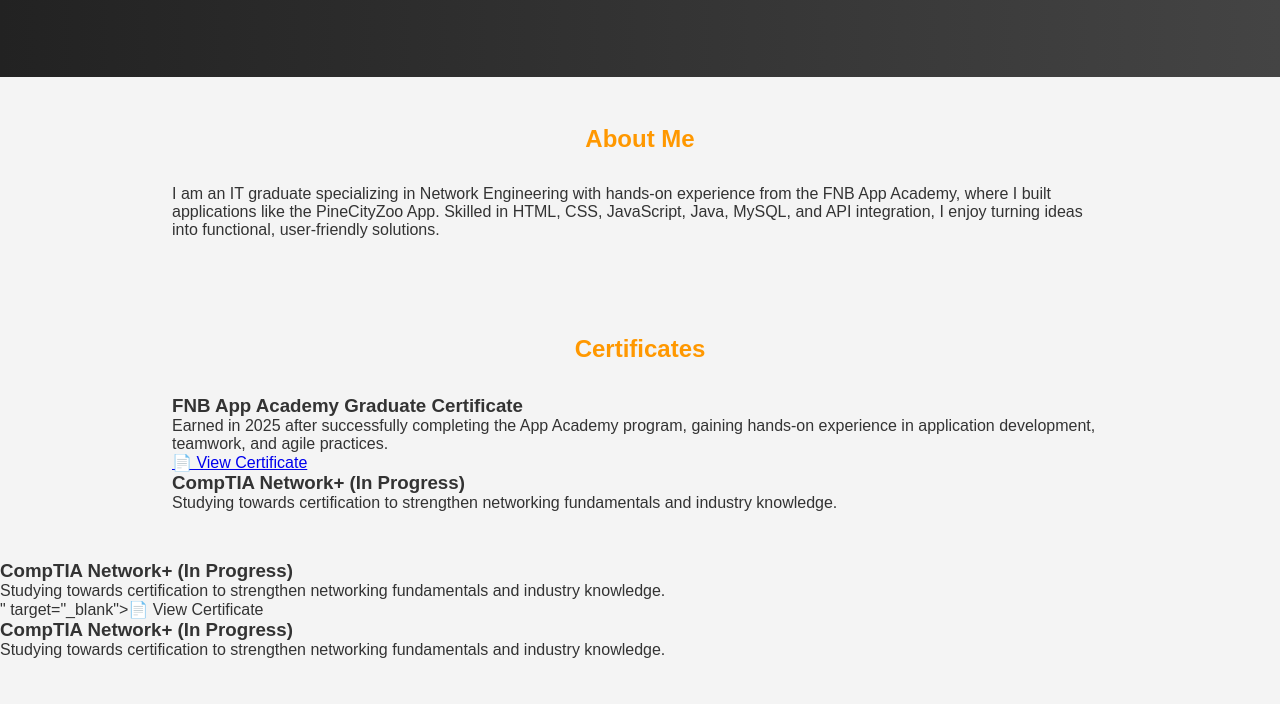
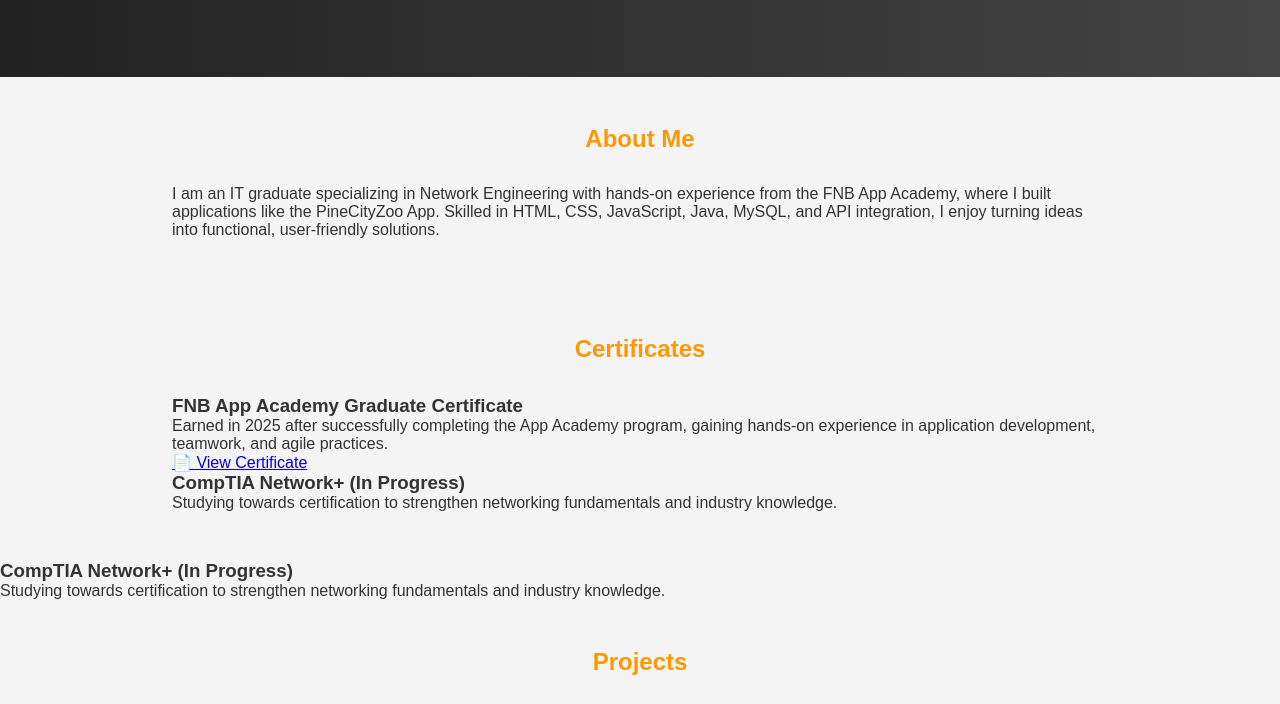
Before and after one commit to NONJABUO/github.my-portfolio, a plain HTML site: page index.html in a window 1280 px wide. Shown: the part 188-892 px from the top of the page. Drawn offline with Linux system fonts and the light colour scheme.

Commit message:
initial commit

```diff
--- a/index.html
+++ b/index.html
@@ -55,18 +55,6 @@
       </div>
     </div>
   </section>
-" target="_blank">📄 View Certificate</a>
-      </div>
-
-
-      <div class="cert-card">
-        <h3>CompTIA Network+ (In Progress)</h3>
-        <p>Studying towards certification to strengthen networking fundamentals and industry knowledge.</p>
-      </div>
-    </div>
-  </section>
-
-
 
     <!-- Projects Section -->
     <section id="projects">
```
Also changed, not shown: 1 other file.
